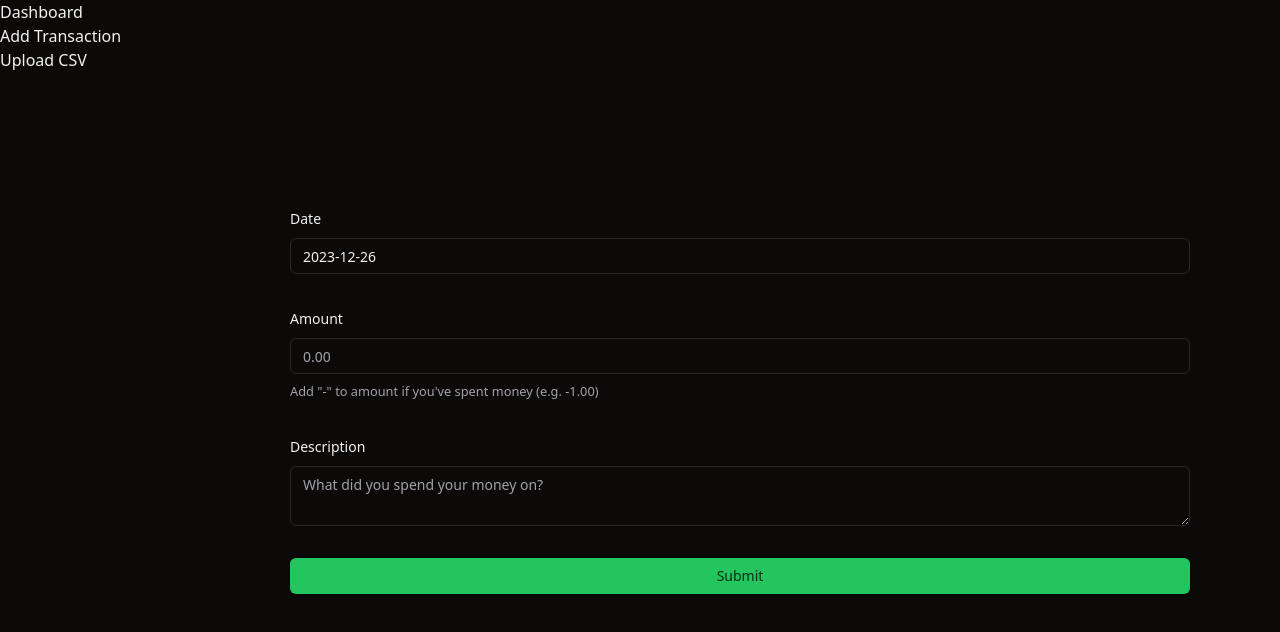
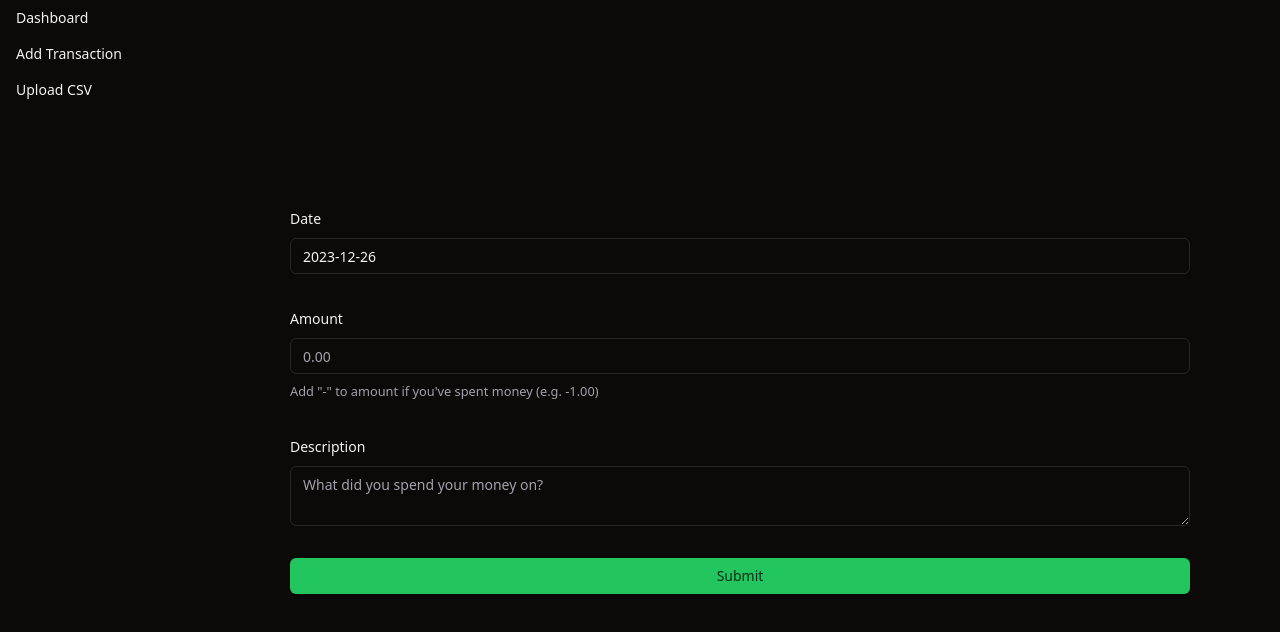
Before and after one commit to Johnny-Q/bank_statements, a Next.js app in the folder dashboard/: page /add-transaction in a window 1280 px wide. Shown: the top 632 px of the page. Built offline with nearby package versions, Linux system fonts and the light colour scheme.

Commit message:
make nav links into buttons

```diff
--- a/dashboard/src/components/Nav.tsx
+++ b/dashboard/src/components/Nav.tsx
@@ -1,16 +1,25 @@
 import Link from "next/link"
+import { Button } from "./ui/button"
 const Nav = () => {
   return (
     <nav className="grid-col-start-1 col-span-1 h-full flex flex-col">
-      <Link href="/test">
+      <Button variant="ghost" asChild className="items-start justify-start">
+        <Link href="/dashboard">
           Dashboard
         </Link>
+      </Button>
+
+      <Button variant="ghost" asChild className="items-start justify-start">
         <Link href="/add-transaction">
           Add Transaction
         </Link>
+      </Button>
+
+      <Button variant="ghost" asChild className="items-start justify-start">
         <Link href="/upload-transactions">
           Upload CSV
         </Link>
+      </Button>
     </nav>
   )
 }
```
Lines whose indentation alone changed are shown as unchanged.
